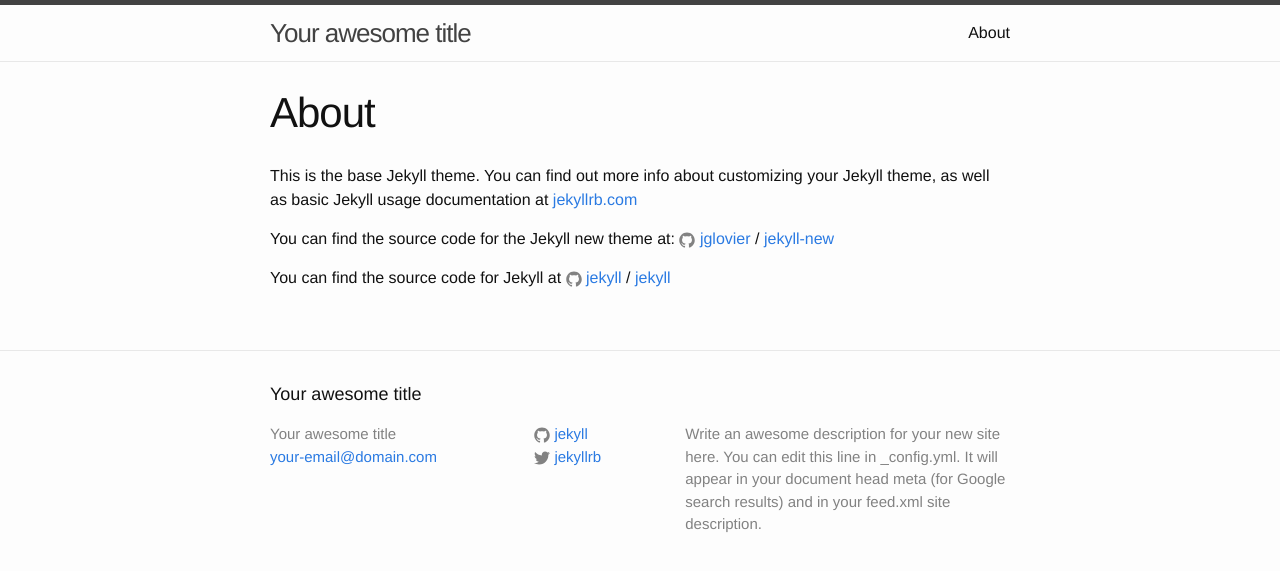
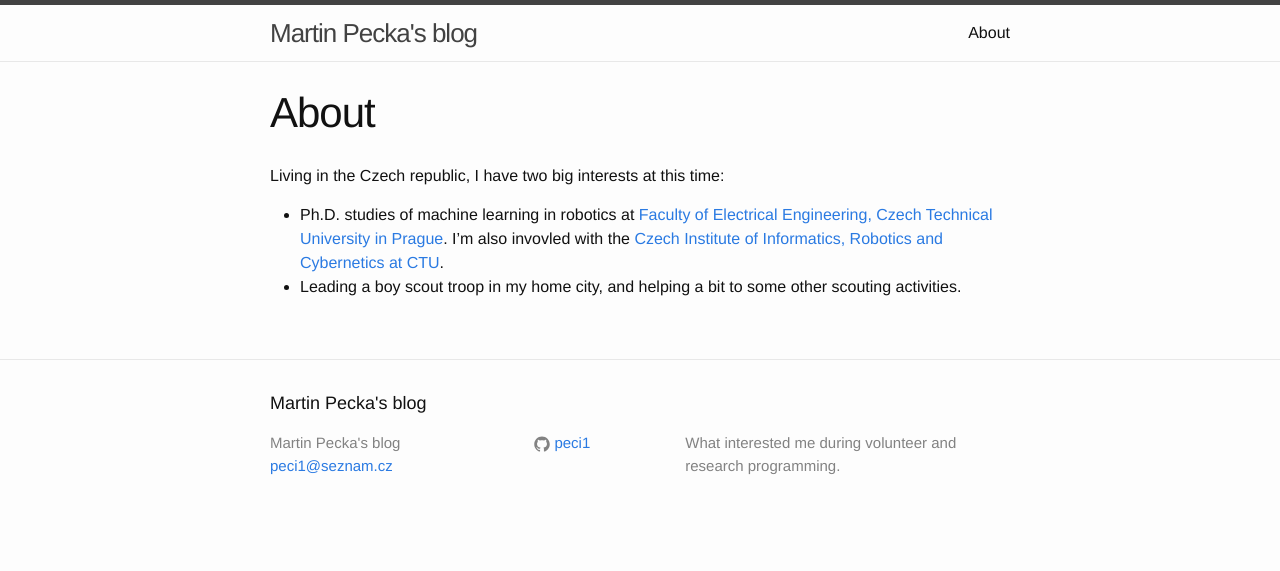
Before and after one commit to peci1/peci1.github.io, a Jekyll site: the page built from about.md, in a window 1280 px wide. Shown: the top 571 px of the page. Built offline with Jekyll 4.4.1, drawn with Linux system fonts in a browser that asks for light colours.

Commit message:
First post and about.

```diff
--- a/_config.yml
+++ b/_config.yml
@@ -6,16 +6,14 @@
 # 'jekyll serve'. If you change this file, please restart the server process.
 
 # Site settings
-title: Your awesome title
-email: your-email@domain.com
+title: Martin Pecka's blog
+email: peci1@seznam.cz
 description: > # this means to ignore newlines until "baseurl:"
-  Write an awesome description for your new site here. You can edit this
-  line in _config.yml. It will appear in your document head meta (for
-  Google search results) and in your feed.xml site description.
+  What interested me during volunteer and research programming.
 baseurl: "" # the subpath of your site, e.g. /blog
-url: "http://yourdomain.com" # the base hostname & protocol for your site
-twitter_username: jekyllrb
-github_username:  jekyll
+url: "http://peci1.github.io" # the base hostname & protocol for your site
+#twitter_username: jekyllrb
+github_username:  peci1
 
 # Build settings
 markdown: kramdown
--- a/about.md
+++ b/about.md
@@ -4,12 +4,7 @@ title: About
 permalink: /about/
 ---
 
-This is the base Jekyll theme. You can find out more info about customizing your Jekyll theme, as well as basic Jekyll usage documentation at [jekyllrb.com](http://jekyllrb.com/)
+Living in the Czech republic, I have two big interests at this time:
 
-You can find the source code for the Jekyll new theme at:
-{% include icon-github.html username="jglovier" %} /
-[jekyll-new](https://github.com/jglovier/jekyll-new)
-
-You can find the source code for Jekyll at
-{% include icon-github.html username="jekyll" %} /
-[jekyll](https://github.com/jekyll/jekyll)
+- Ph.D. studies of machine learning in robotics at [Faculty of Electrical Engineering, Czech Technical University in Prague](http://fel.cvut.cz "FEE CTU"). I'm also invovled with the [Czech Institute of Informatics, Robotics and Cybernetics at CTU](http://ciirc.cvut.cz).
+- Leading a boy scout troop in my home city, and helping a bit to some other scouting activities.
```
Also changed, not shown: _posts/2016-04-14-welcome-to-jekyll.markdown (deleted, +0 -25 lines), _posts/2016-04-15-welcome-to-my-blog.markdown (added, +10 -0 lines), 1 other file.
